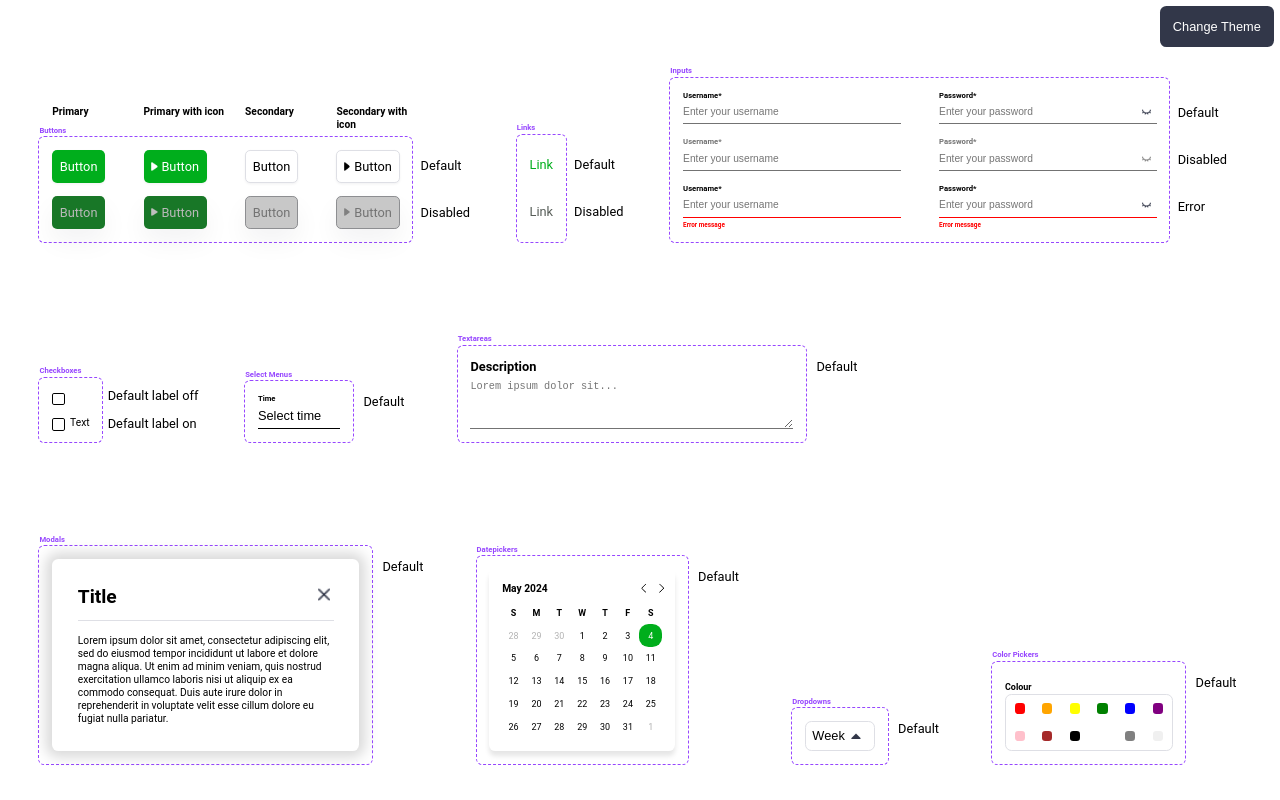
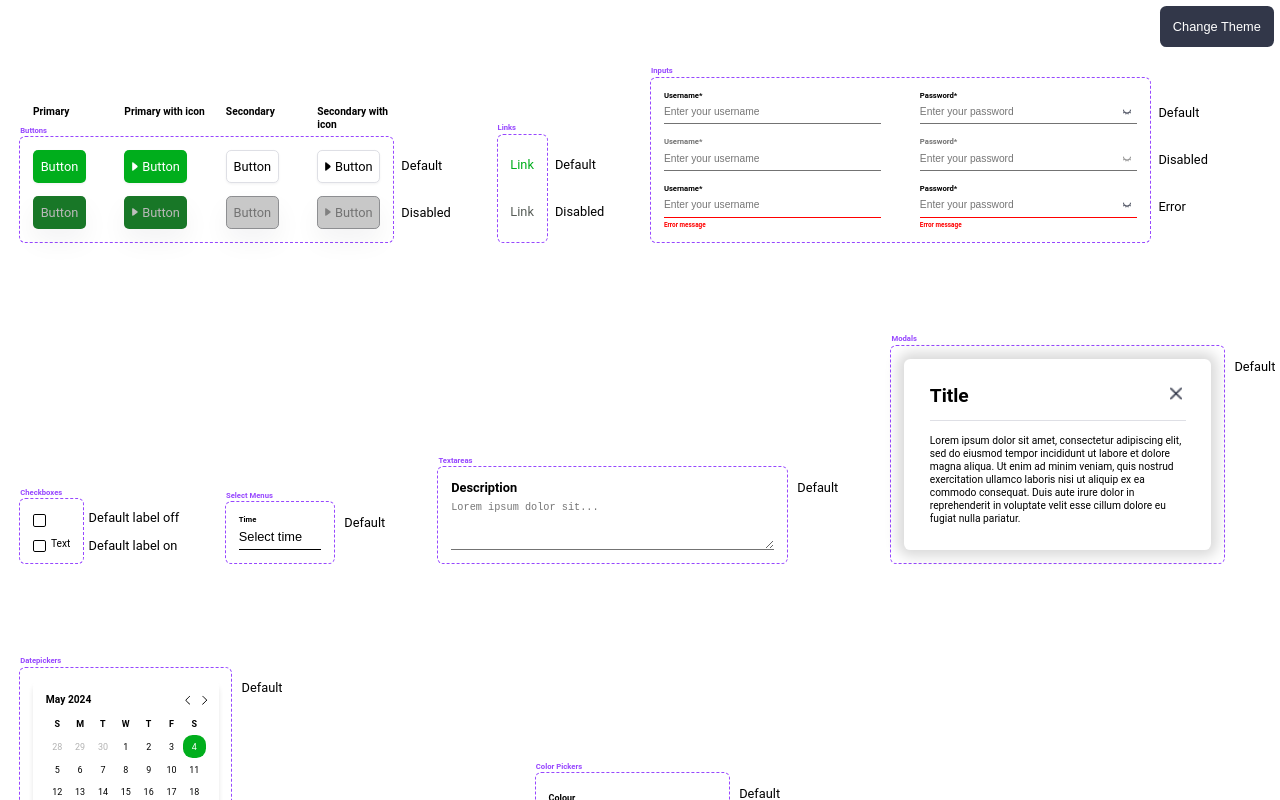
Before and after one commit to geelona/Web-Calendar, a React (Vite) app: page / in a window 1280 px wide. Shown: the top 800 px of the page. Built offline with nearby package versions, Linux system fonts and the light colour scheme.

Commit message:
small change with the main container, padding property

```diff
--- a/src/App.scss
+++ b/src/App.scss
@@ -7,7 +7,7 @@ body {
     background: white;
     min-height: 100vh;
     display: flex;
-    padding: 3vw;
+    padding: 3vw 1.5vw;
     font-family: "Roboto", sans-serif;
 
     & > .theme-container {
```
